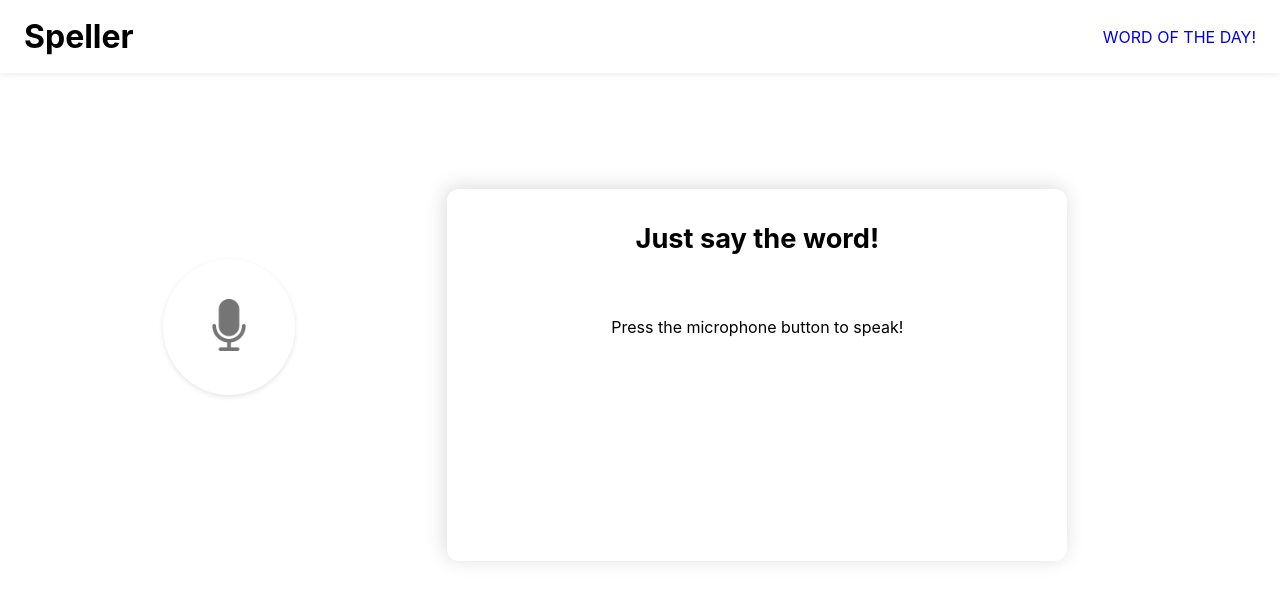
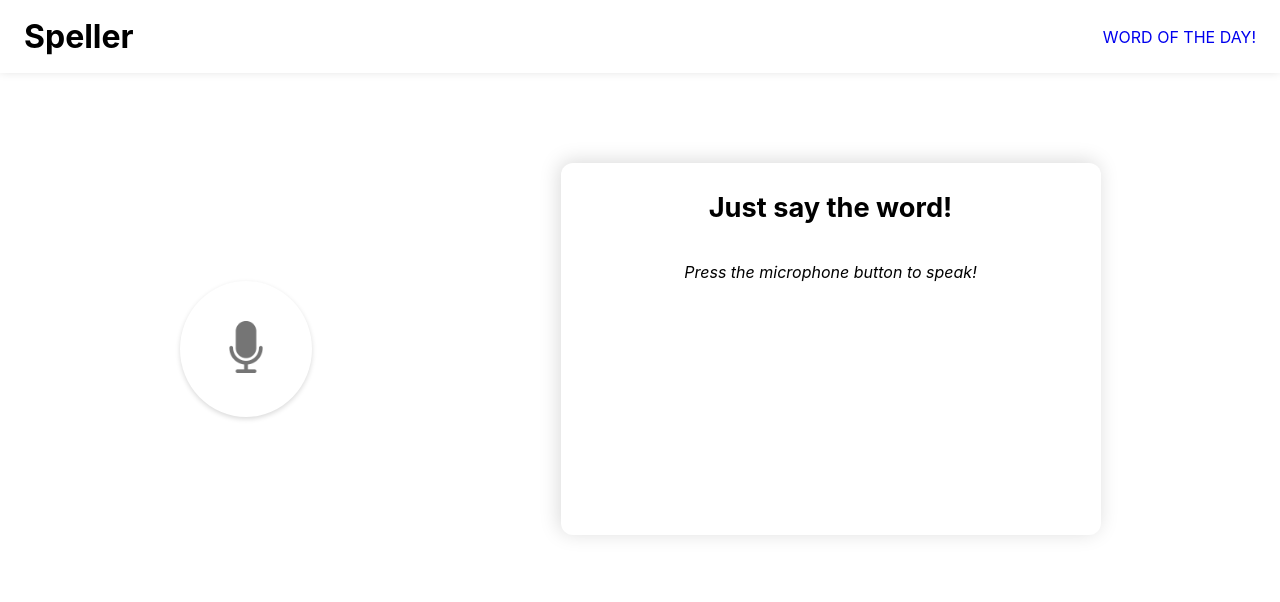
Before and after one commit to MideGiwa/Speller, a React (Create React App) app: page / in a window 1280 px wide. Shown: the top 602 px of the page. Built offline with nearby package versions, Linux system fonts and the light colour scheme.

Commit message:
New structure

```diff
--- /dev/null
+++ b/src/Api/ApiKeys.js
@@ -0,0 +1,7 @@
+export const DictionApi = {
+    dict: "affcc4fe-86cc-493f-98b2-22549306b986",
+    thes: "",
+}
+
+
+export default DictionApi;
--- a/src/App.css
+++ b/src/App.css
@@ -1,11 +1,14 @@
 * {
   box-sizing: border-box;
 }
+
 .App {
   text-align: center;
 }
 
-*, *::before, *::after {
+*,
+*::before,
+*::after {
   box-sizing: inherit;
 }
 
@@ -77,26 +80,28 @@ main {
   display: flex;
   flex-direction: row;
   align-items: center;
-  justify-content: space-evenly;
   padding: 20px;
-  margin-left: 40px;
-  margin-right: 40px;
+  justify-content: space-around;
 }
 
 .mid--section {
   display: flex;
-  justify-content: center;
+  width: 136px;
   align-items: center;
-  height: max-content;
-  flex-direction: column;
+  justify-content: space-around;
 }
 
 .microphone--button {
   border-radius: 100%;
   /*box-shadow: 0px -2px 10px rgb(0 0 0 / 15%);*/
-  box-shadow: 0 2px 5px rgb(0 0 0 / 10%);
+  box-shadow: 0 2px 5px rgb(0 0 0 / 15%);
+  width: max-content;
   background-color: #fff;
-  margin-left: -50px;
+  position: relative;
+  margin: 70px;
+  margin-top: 70px;
+  margin-bottom: 70px;
+
 
 }
 
@@ -117,22 +122,46 @@ main {
   display: flex;
   flex-direction: column;
   background-color: #ffffff;
-  width: 35rem;
+  width: 30rem;
   height: 22rem;
   border-radius: 0.75em;
   border: 0px solid rgba(0, 0, 0, 0.2);
   padding: 10px 30px;
   box-shadow: -2px -2px 20px rgb(0 0 0 / 15%);
+  position: relative;
+  margin-right: 70px;
+  margin-top: 70px;
+  margin-bottom: 70px;
 
+}
+
+.def--box {
+  display: flex;
+  flex-direction: column;
+  align-items: center;
+  justify-content:space-around;
 }
 
 .definition {
   display: flex;
   flex-direction: column;
-  padding: 40px;
   color: black;
   font-weight: 400;
+  font-style: italic;
+  padding: 50px;
+  margin-top: -30px;
+}
 
+#def2 {
+  font-size: 15px;
+  font-weight: 400;
+
+}
+
+.lst--item {
+  display: inline;
+  list-style-type: none;
+  padding: 2px;
 }
 
 #transcription {
@@ -141,6 +170,13 @@ main {
 
 }
 
+#sug--list {
+display: flex;
+flex-direction: row;
+list-style: none;
+width: 25rem;
+word-wrap: normal;
+}
 
 #card::before {
   font-size: 24px;
@@ -148,8 +184,8 @@ main {
 }
 
 .listening::before {
-    animation: listening 1s ease-in;
-    animation-iteration-count: infinite;
+  animation: listening 1s ease-in;
+  animation-iteration-count: infinite;
 }
 
 
@@ -166,21 +202,37 @@ main {
 
 
 
-@media screen and (max-width: 560px) {
+@media screen and (max-width: 600px) {
   main {
+    flex-direction: column;
+
+  }
+  .mid--section {
+    display: flex;
+    height: max-content;
     flex-direction: column;
   }
 
+  .microphone--button {
+    margin-top: 200px;
+
+  }
   #transcription {
     color: black;
     font-size: 1.2rem;
 
   }
 
+  .right--section {
+    visibility: hidden;
+  }
   #card {
     width: 14rem;
+    display: none;
+
   }
 }
+
 /*
 .navbar-container {
   width: 100%;
--- a/src/components/Body.js
+++ b/src/components/Body.js
@@ -1,39 +1,57 @@
 import React, { useState } from 'react';
 import microphone from '../images/microphone.png';
-
-function isDef(data) {
-    if (Object.keys(data).length > 10) {
-        return false;
-    }
-    else {
-        return true;
-    }
-}
-
-
-// function hideloader() {
-//     document.getElementById('loading').style.display = 'none';
-// };
-
-
+import DictionApi from '../Api/ApiKeys';
 
 export default function Body() {
     //Initializing values...
-    const Dict_Api_Key = "affcc4fe-86cc-493f-98b2-22549306b986";
-    const Thes_Api_Key = "";
-
     const [transcribed, setTranscribed] = useState('Just say the word!')
     const [def1, setDef1] = useState('Press the microphone button to speak!');
     const [def2, setDef2] = useState('');
+    const microphoneButton = <img src={microphone} title="record" className="microphone--image" />;
+    const loadingIcon1 = "Loading..." //<img src={microphone} title="record" className="microphone--image" />
+    const loadingIcon2 = "Loading..." //<img src={microphone} title="record" className="microphone--image" />
+    const [buttonIcon, setButtonIcon] = useState(microphoneButton)
+
+    function hideloader() {
+        const startBtn = document.querySelector('#transcription');
+        if (startBtn.classList.contains('listening')) {
+            setButtonIcon(loadingIcon1);
+        } else {
+            setButtonIcon(microphoneButton)
+        }
+    };
+
 
     async function Search(word) {
         // Storing response...
-        const response = await fetch('https://www.dictionaryapi.com/api/v3/references/collegiate/json/' + word + '?key=' + Dict_Api_Key);
+        const response = await fetch('https://www.dictionaryapi.com/api/v3/references/collegiate/json/' + word + '?key=' + DictionApi.dict);
 
         // Storing data in form of JSON...
         var data = await response.json();
+        console.log(data);
+
+        if (!(data[0].shortdef)) {
+            const dataArr = data.map(data => {
+                const find = (data) => { return Search(data)};
+                return <li className="lst--item" onClick={find}> {data}</li>
+            });
+            // const dataArr = [];
+            // for (let i = 0; i < data.length; i++) {
+            //     dataArr.push(
+            //         <li className="lst--item" onClick={Search(data.i)}> {data.i}</li>
+            //     )
+            // }
+            setDef1(<h5>Did you mean:</h5>)
+            setDef2(
+                <ul id="sug--list">
+                    {dataArr}
+                </ul>
+            )
+        }
+        else {
             setDef1(data[0].shortdef[0]);
             setDef2(data[1].shortdef[0]);
+        }
 
     };
     // Adding functionality to record button...
@@ -58,33 +76,30 @@ export default function Body() {
         };
 
         // Start/stop recording audio...
-        if (startBtn.classList.contains('listening')) recognition.stop();
+        if (startBtn.classList.contains('listening')) recognition.stop() && hideloader();
         else {
             recognition.start();
+            hideloader();
         }
         startBtn.classList.toggle('listening');
     };
 
     return (
         <main>
-            <section className='mid--section'>
             <div id="startBtn" onClick={Start} className="microphone--button">
-                    <img src={microphone} title="record" className="microphone--image" />
+                {buttonIcon}
             </div>
-            </section>
-            <section className='right--section'>
             <div id="card" >
                 <h1 id="transcription" > {transcribed}</h1>
                 {/* <div class="spinner-border"
                         role="status" id="loading">
                         <span class="sr-only">Loading...</span>
                     </div> */}
-
-                    <div className="definition">{def1}</div>
-                    <div className="definition">{def2}</div>
+                <div className='def--box'>
+                    <div id="def1" className="definition">{def1}</div>
+                    <div id="def2" className="definition">{def2}</div>
                 </div>
-
-            </section>
-        </main>
+            </div>
+        </main >
     )
 }
```
Also changed, not shown: src/components/Card.js (added, +42 -0 lines). Lines whose indentation alone changed are shown as unchanged.
